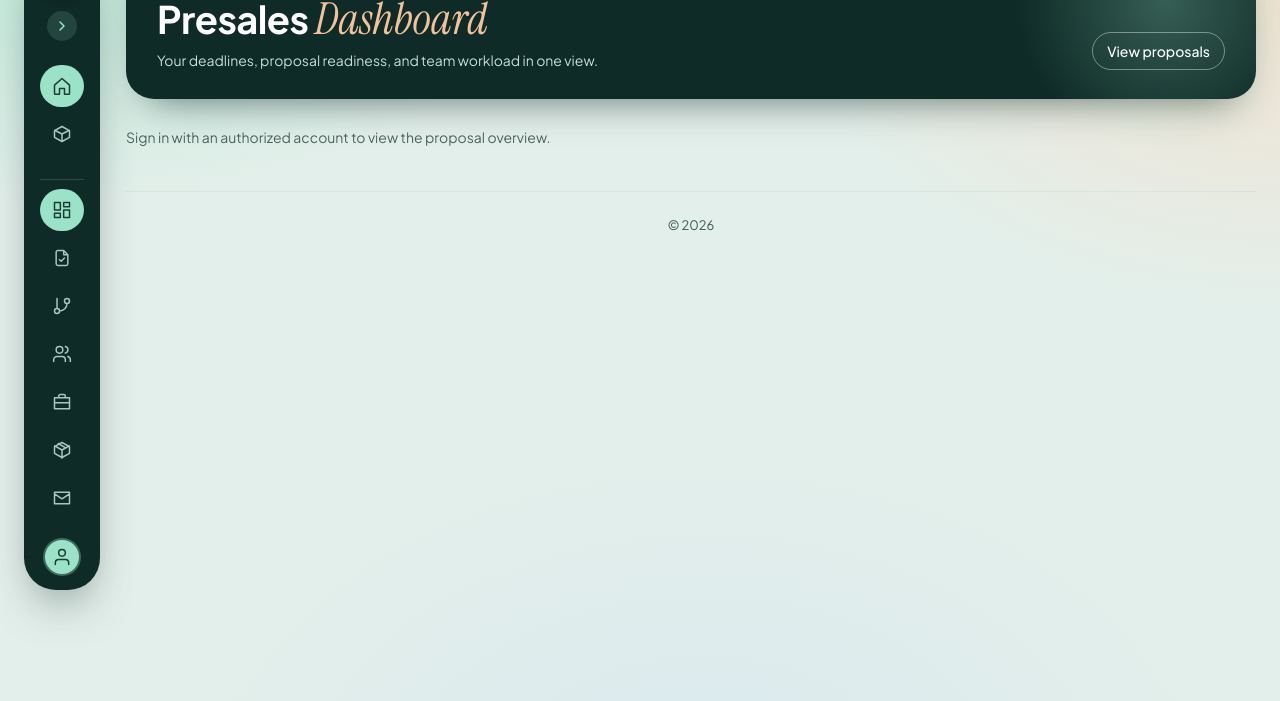
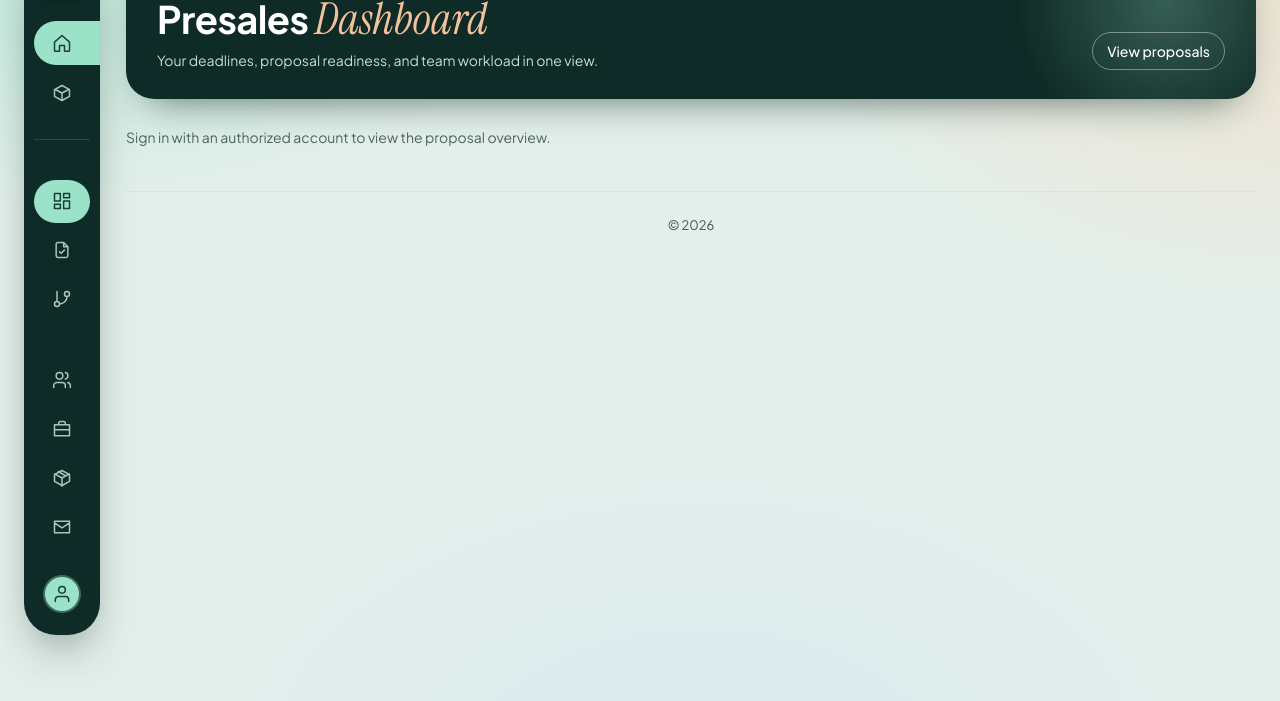
Before and after one commit to indramalau-bhp/presales-eri-bhp, a website: page src/index.html in a window 1280 px wide. Shown: the part 95-796 px from the top of the page. Drawn offline with Linux system fonts and the light colour scheme; no server answers.

Commit message:
Smooth sidebar, English UI, inventory restyle, pricing flow, workflow animation, dashboard v2

```diff
--- a/src/index.html
+++ b/src/index.html
@@ -1621,25 +1621,27 @@ input:not([type=checkbox]):not([type=radio]):not([type=range]),select,textarea{b
 .sidebar-account summary{gap:10px!important}
 .sidebar-account summary .acc-txt{display:flex;flex-direction:column;min-width:0;flex:1;line-height:1.25}
 @media(min-width:861px){
-body.side-min .sidebar{width:100%;transition:width .22s ease,box-shadow .22s ease}
+body.side-min .wrap{grid-template-columns:76px minmax(0,1fr)!important}
+body.side-min .sidebar{width:100%;padding:16px 10px!important;overflow:hidden;transition:width .3s cubic-bezier(.4,0,.2,1),box-shadow .3s ease;will-change:width}
 body.side-min.side-open .sidebar{width:258px;position:sticky;z-index:60;box-shadow:0 30px 60px -20px rgba(0,0,0,.55)!important}
-body.side-min:not(.side-open) .sidebar-account .acc-av{margin:0}
-body.side-min .wrap{grid-template-columns:76px minmax(0,1fr)!important}
-body.side-min:not(.side-open) .sidebar{padding:16px 10px!important;align-items:center}
-body.side-min:not(.side-open) .sidebar .brandbar{align-items:center!important;border:0!important;padding:0 0 8px!important}
-body.side-min:not(.side-open) .sidebar .brandbar .bt,body.side-min:not(.side-open) .nav-lb,body.side-min:not(.side-open) .side-group-label,body.side-min:not(.side-open) #inventoryCustomerNav,body.side-min:not(.side-open) .sidebar-account .acc-txt,body.side-min:not(.side-open) .sidebar-account summary::after,body.side-min:not(.side-open) .sidebar-account .userchip{display:none!important}
-body.side-min:not(.side-open) .side-toggle{position:static!important;margin-top:2px}
+body.side-min .sidebar .topnav a,body.side-min .sidebar .sidesub a{justify-content:flex-start!important;padding:11px 18px!important;width:auto!important;white-space:nowrap;overflow:hidden}
+body.side-min .sidebar a::before,body.side-min .sidebar a::after{display:none!important}
+body.side-min .nav-ic{margin:0 12px 0 0;width:20px;height:20px}
+body.side-min .nav-lb,body.side-min .side-group-label,body.side-min .sidebar .brandbar .bt,body.side-min .sidebar-account .acc-txt,body.side-min .sidebar-account summary::after,body.side-min .side-toggle{transition:opacity .2s ease .08s;white-space:nowrap}
+body.side-min:not(.side-open) .nav-lb,body.side-min:not(.side-open) .side-group-label,body.side-min:not(.side-open) .sidebar .brandbar .bt,body.side-min:not(.side-open) .sidebar-account .acc-txt,body.side-min:not(.side-open) .sidebar-account summary::after,body.side-min:not(.side-open) .side-toggle{opacity:0;pointer-events:none;transition-delay:0s}
+body.side-min:not(.side-open) #inventoryCustomerNav,body.side-min:not(.side-open) .sidebar-account .userchip{display:none!important}
+body.side-min .sidebar .brandbar{flex-direction:row!important;flex-wrap:nowrap!important;align-items:center!important;justify-content:flex-start!important;border:0!important;padding:0 8px 8px!important;overflow:hidden}
+body.side-min .sidebar .brandbar .bl{justify-content:flex-start;flex:none}
+body.side-min .sidebar .brandbar img{width:40px;height:40px}
+body.side-min .sidebar .brandbar .bt{width:112px;flex:none;overflow:hidden;text-overflow:ellipsis}
+body.side-min .side-toggle{position:absolute!important;top:16px;right:14px;margin:0}
 body.side-min .side-toggle svg{transform:rotate(180deg)}
-body.side-min:not(.side-open) .sidebar .brandbar .bl{justify-content:center}
-body.side-min:not(.side-open) .sidebar .brandbar img{width:40px;height:40px}
-body.side-min:not(.side-open) .sidebar .topnav a,body.side-min:not(.side-open) .sidebar .sidesub a{justify-content:center;padding:11px 0!important;width:44px}
-body.side-min:not(.side-open) .sidebar a::before,body.side-min:not(.side-open) .sidebar a::after{display:none!important}
-body.side-min:not(.side-open) .nav-ic{margin:0;width:20px;height:20px}
-body.side-min:not(.side-open) .sidebar .sidesub,body.side-min:not(.side-open) .sidebar .topnav,body.side-min:not(.side-open) .side-group{display:flex;flex-direction:column;align-items:center;gap:6px}
-body.side-min:not(.side-open) .sidebar .sidesub[hidden]{display:none!important}
-body.side-min:not(.side-open) .sidebar-account{margin-top:auto!important;border:0!important;padding:0!important}
-body.side-min:not(.side-open) .sidebar-account summary{padding:0!important;justify-content:center}
-body.side-min:not(.side-open) .sidebar .side-group{border:0!important;margin:0!important;padding:0!important}
+body.side-min .sidebar .sidesub,body.side-min .sidebar .topnav,body.side-min .side-group{display:flex;flex-direction:column;align-items:stretch;gap:6px}
+body.side-min .sidebar .sidesub[hidden]{display:none!important}
+body.side-min .sidebar-account{margin-top:auto!important;border:0!important;padding:0!important;overflow:hidden}
+body.side-min .sidebar-account summary{padding:8px 11px!important;justify-content:flex-start;white-space:nowrap;overflow:hidden}
+body.side-min .sidebar .side-group{border:0!important;margin:0!important;padding:0!important}
+@media(prefers-reduced-motion:reduce){body.side-min .sidebar,body.side-min .nav-lb,body.side-min .side-group-label,body.side-min .sidebar .brandbar .bt{transition:none!important}}
 }
 @media(max-width:860px){.side-toggle{display:none!important}}
 
```
